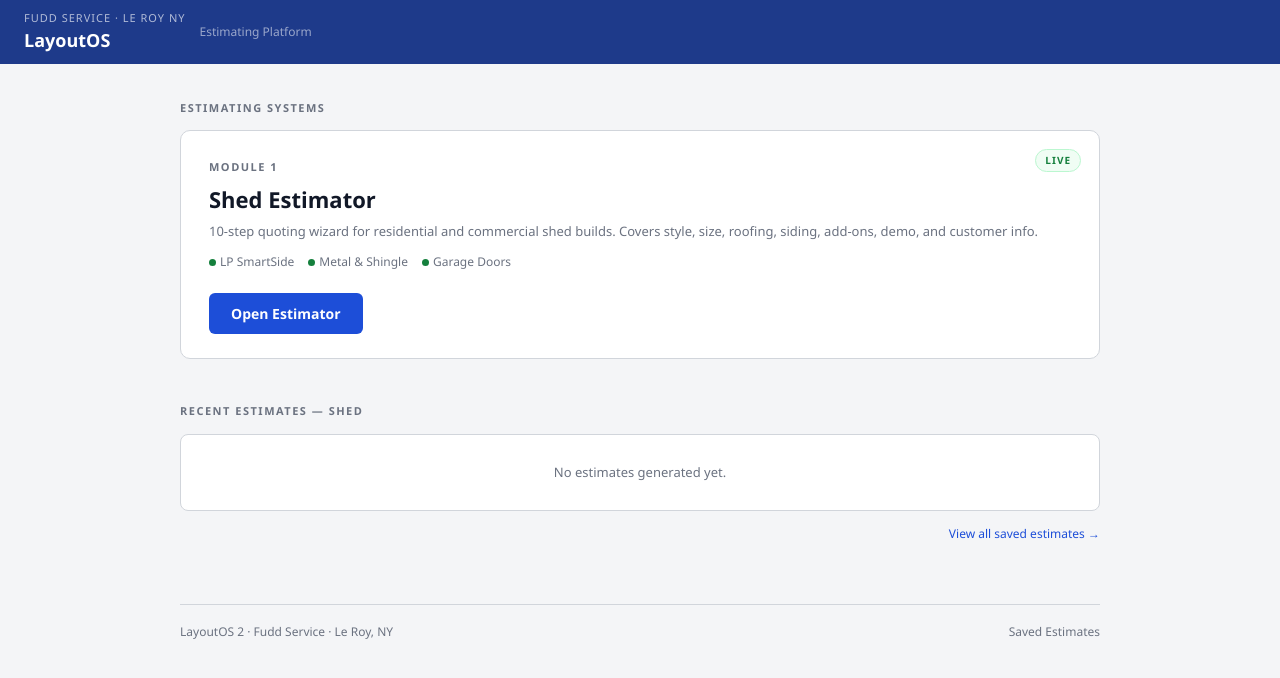
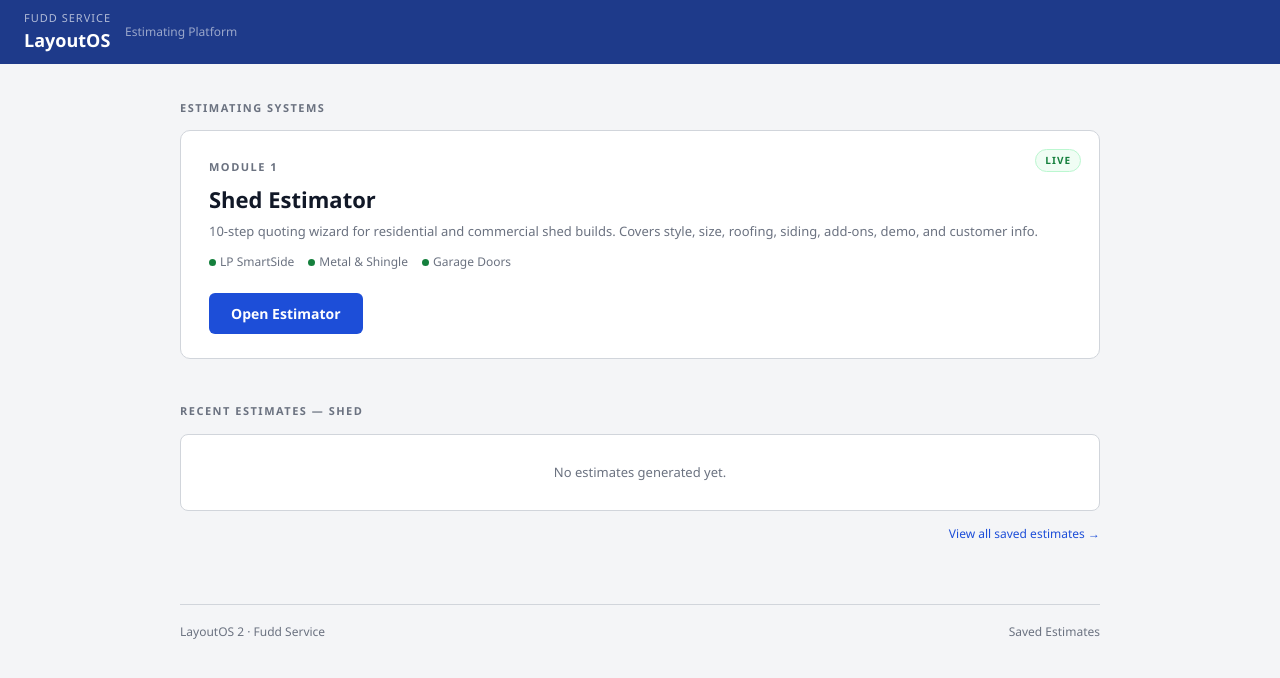
Before and after one commit to voraixsystems/LayoutOS, a website: page index.html in a window 1280 px wide. Drawn offline with Linux system fonts and the light colour scheme.

Commit message:
Remove Le Roy NY from hub page

```diff
--- a/index.html
+++ b/index.html
@@ -281,7 +281,7 @@
 <!-- Header -->
 <div id="app-header">
   <div>
-    <div class="brand-sub">Fudd Service · Le Roy NY</div>
+    <div class="brand-sub">Fudd Service</div>
     <div class="brand-main">LayoutOS</div>
   </div>
   <div class="brand-tag">Estimating Platform</div>
@@ -353,7 +353,7 @@
 
   <!-- Footer -->
   <div id="hub-footer">
-    <span>LayoutOS 2 · Fudd Service · Le Roy, NY</span>
+    <span>LayoutOS 2 · Fudd Service</span>
     <span>
       <a href="apps/shed/shed-estimates.html">Saved Estimates</a>
     </span>
```
